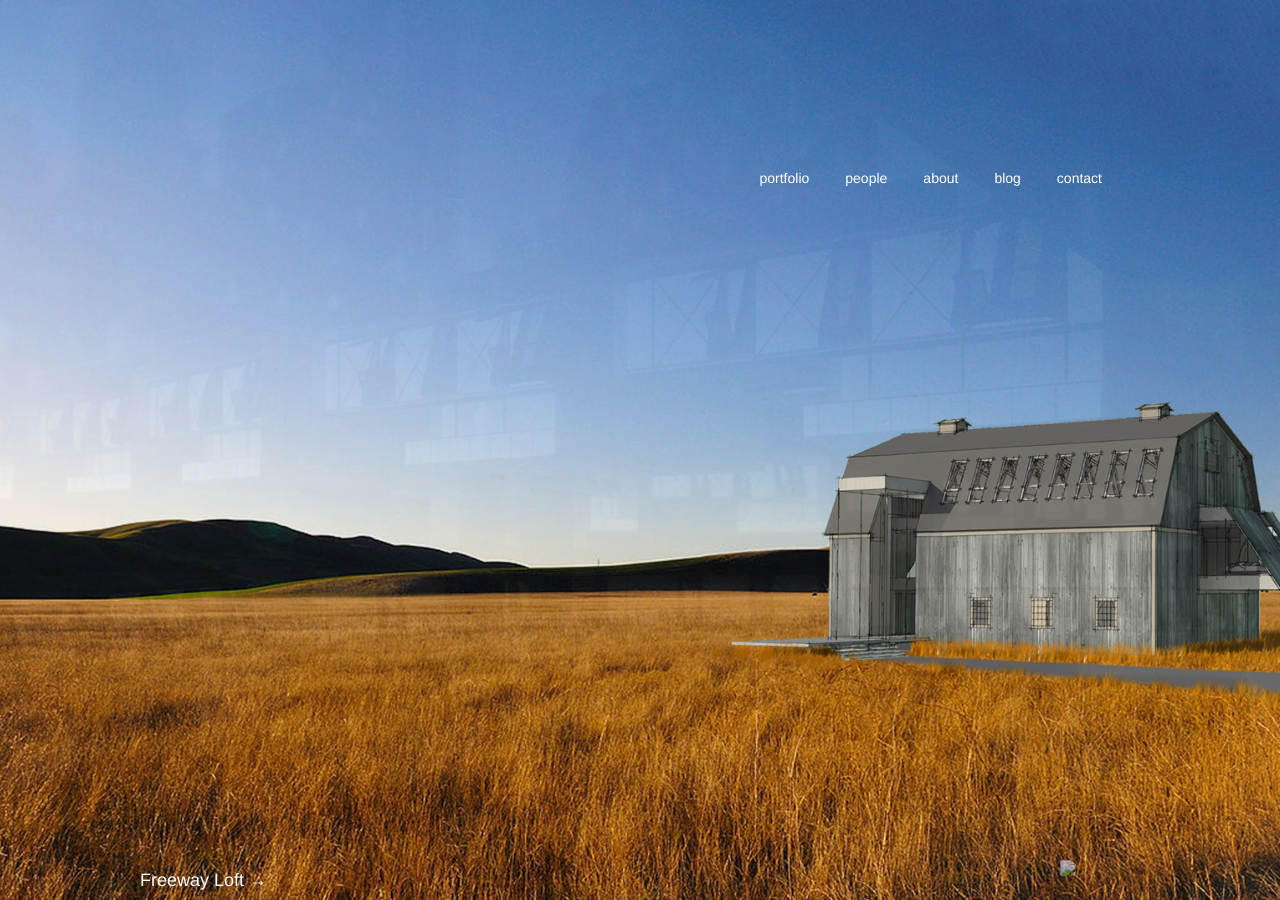
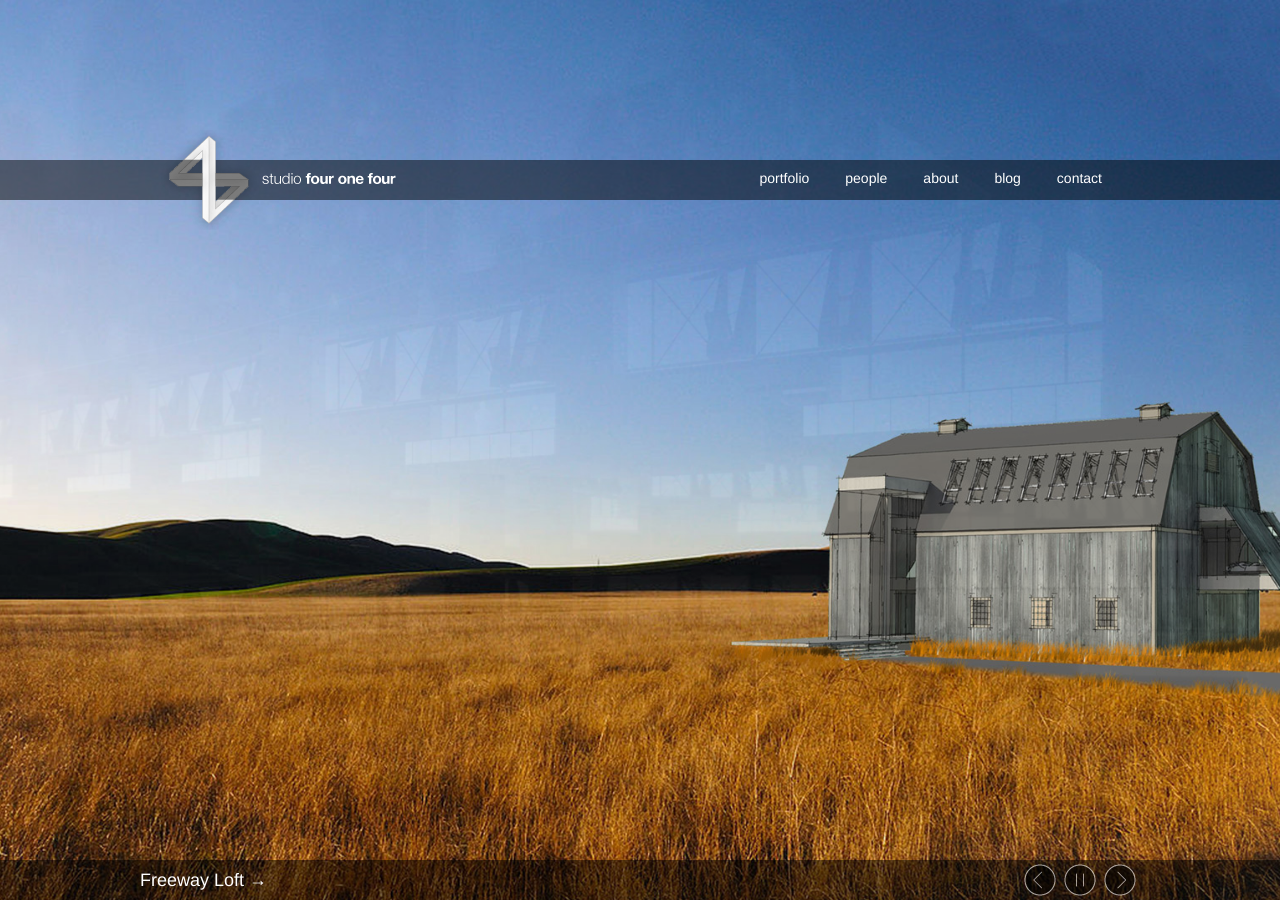
Before and after one commit to sambrannon/studiofouronefour.com, a Jekyll site: the page built from index.html, in a window 1280 px wide. Built offline with Jekyll 4.4.1, drawn with Linux system fonts in a browser that asks for light colours; nearby versions of some CDN libraries.

Commit message:
Fixed image links for homepage. homepage done

```diff
--- a/_layouts/homepage.html
+++ b/_layouts/homepage.html
@@ -7,14 +7,14 @@
   <div id="hwrap">
     <div id="header">
       <div id="navwrap">
-        <h1 id="logo"><a href="index.html" title="Studio four one four">Studio four one four</a></h1>
+        <h1 id="logo"><a href="/" title="Studio four one four">Studio four one four</a></h1>
         <div class="menu-main-navigation-container">
           <ul id="nav" class="menu">
-            <li><a href="portfolio/index.html">Portfolio</a></li>
-            <li><a href="people/index.html">People</a></li>
-            <li><a href="about/index.html">About</a></li>
-            <li><a href="blog/index.html">Blog</a></li>
-            <li><a href="contact/index.html">Contact</a></li>
+            <li><a href="/portfolio">Portfolio</a></li>
+            <li><a href="/people">People</a></li>
+            <li><a href="/about">About</a></li>
+            <li><a href="/blog">Blog</a></li>
+            <li><a href="/contact">Contact</a></li>
           </ul>
         </div>
         <div class="clear"></div>
@@ -27,7 +27,7 @@
     <div id="controls">
 
       <a id="nextslide" class="load-item" style="display: block;">NEXT</a>
-      <a id="play-button"><img src="wp-content/themes/s414/images/pause.png" id="pauseplay" /></a>
+      <a id="play-button"><img src="{{ "/img/pause.png" | prepend: site.baseurl }}" id="pauseplay" /></a>
       <a id="prevslide" class="load-item" style="display: block; opacity: 0.6;">PREVIOUS</a>
 
       <div id="slidecaption"></div>
--- a/_sass/_style.scss
+++ b/_sass/_style.scss
@@ -106,7 +106,7 @@ img#mainlogo{
 .scroll-header{
   position:absolute;
   bottom: 0;
-  background: url("images/black50.png") 0 0 repeat;
+  background: url("../img/black50.png") 0 0 repeat;
 }
 #header a{
   color: #fff;
@@ -128,7 +128,7 @@ h1#logo{
   display: block;
   width: 250px;
   height: 100px;
-  background: url("images/logo6.png") 0 0 no-repeat;
+  background: url("../img/logo6.png") 0 0 no-repeat;
   text-indent: -9999px;
   font-size: 0;
   position: absolute;
@@ -216,7 +216,7 @@ h1#logo{
 ************************************************************************************************************************************************/
 #controls-wrapper{
   height: 40px;
-  background: url("images/black50.png") 0 0 repeat;
+  background: url("../img/black50.png") 0 0 repeat;
   position: fixed;
   bottom: 0;
   width: 100%;
@@ -234,7 +234,7 @@ h1#logo{
   display: block;
   width: 40px;
   height: 40px;
-  background-image: url("images/navsprite.png");
+  background-image: url("../img/navsprite.png");
   background-repeat: no-repeat;
   float: right;
   cursor: pointer;
@@ -281,7 +281,7 @@ h1#logo{
   left:0;
   width:100%;
   height:100%;
-  background: #e2e2e2 url("wp-content/uploads/2012/01/bg-hatch02.png") 0 0 repeat;
+  background: #e2e2e2 url("../img/bg-hatch02.png") 0 0 repeat;
 }
 
 
@@ -328,7 +328,7 @@ h1#logo{
 .posthead h1 a, .posthead h1 span.singletitle{
   display: block;
   height: 40px;
-  background: url("images/white85.png") 0 0 repeat;
+  background: url("../img/white85.png") 0 0 repeat;
   text-decoration: none;
   color: #000;
   font-weight: bold;
@@ -338,7 +338,7 @@ h1#logo{
 }
 .posthead h1 a:hover{
   color: #fff;
-  background: url("images/black70.png") 0 0 repeat;
+  background: url("../img/black70.png") 0 0 repeat;
 }
 .postcontent{
   padding: 20px;
@@ -398,7 +398,7 @@ h1.page-title{
   display: block;
   width: 20px;
   height: 20px;
-  background: url("images/search.png") 0 0 no-repeat;
+  background: url("../img/search.png") 0 0 no-repeat;
   position: absolute;
   top: 6px;
   left: 6px;
@@ -625,7 +625,7 @@ p.form-submit, #recaptcha-submit-btn-area{
     line-height: 26px;
 }
 .project h2 a{
-  background: url("images/white85.png") 0 0 repeat;
+  background: url("../img/white85.png") 0 0 repeat;
     color: #222222;
     display: block;
     font-size: 1em;
@@ -684,7 +684,7 @@ a.view-proj{
   position: relative;
 }
 .project .winnertag{
-  background: url("images/winner3.png") no-repeat scroll 0 0 transparent;
+  background: url("../img/winner3.png") no-repeat scroll 0 0 transparent;
     display: block;
     height: 100px;
     position: absolute;
@@ -709,7 +709,7 @@ a.view-proj{
   max-width: 920px;
 }
 .single-titleblock{
-  background: url("images/white85.png") 0 0 repeat;
+  background: url("../img/white85.png") 0 0 repeat;
     display: block;
     padding: 40px 0 0;
     width: 920px;
@@ -848,7 +848,7 @@ a.personal-site{
 
 }
 a.mem-social{
-  background-image: url("images/s414-socialpack.png");
+  background-image: url("../img/s414-socialpack.png");
   text-indent: -9999px;
   font-size: 0;
   color:#fff;
@@ -1033,6 +1033,6 @@ span.captcha-687{
   font-size: 0;
   color: #fff;
 }
-#socialmedia li.facebook a{background: url("images/social/facebook.png") 0 0 no-repeat;}
-#socialmedia li.linkedin a{background: url("images/social/linkedin.png") 0 0 no-repeat;}
-#socialmedia li.rssfeed a{background: url("images/social/rss.png") 0 0 no-repeat;}
+#socialmedia li.facebook a{background: url("../img/social/facebook.png") 0 0 no-repeat;}
+#socialmedia li.linkedin a{background: url("../img/social/linkedin.png") 0 0 no-repeat;}
+#socialmedia li.rssfeed a{background: url("../img/social/rss.png") 0 0 no-repeat;}
--- a/_sass/_supersized.scss
+++ b/_sass/_supersized.scss
@@ -10,7 +10,7 @@
 * { margin:0; padding:0; }
   img{ border:none; }
 
-  #supersized-loader { position:absolute; top:50%; left:50%; z-index:10; width:60px; height:60px; margin:-30px 0 0 -30px; text-indent:-999em; background-color:#111; background:rgba(0,0,0,0.8) url("../images/progress.gif") no-repeat center center; -webkit-border-radius:5px; -moz-border-radius:5px; border-radius:5px;}
+  #supersized-loader { position:absolute; top:50%; left:50%; z-index:10; width:60px; height:60px; margin:-30px 0 0 -30px; text-indent:-999em; background-color:#111; background:rgba(0,0,0,0.8) url("../img/progress.gif") no-repeat center center; -webkit-border-radius:5px; -moz-border-radius:5px; border-radius:5px;}
 
   #supersized { position:fixed; left:0; top:0; overflow:hidden; z-index:-999; height:100%; width:100%; }
     #supersized img{ width:auto; height:auto; position:relative; display:none; outline:none; border:none; }
```
